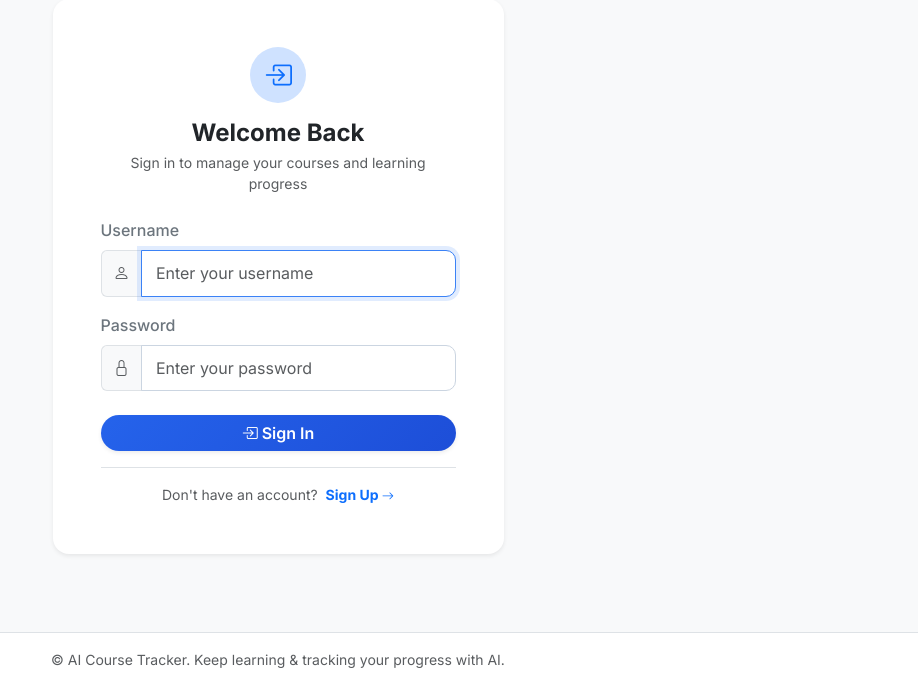
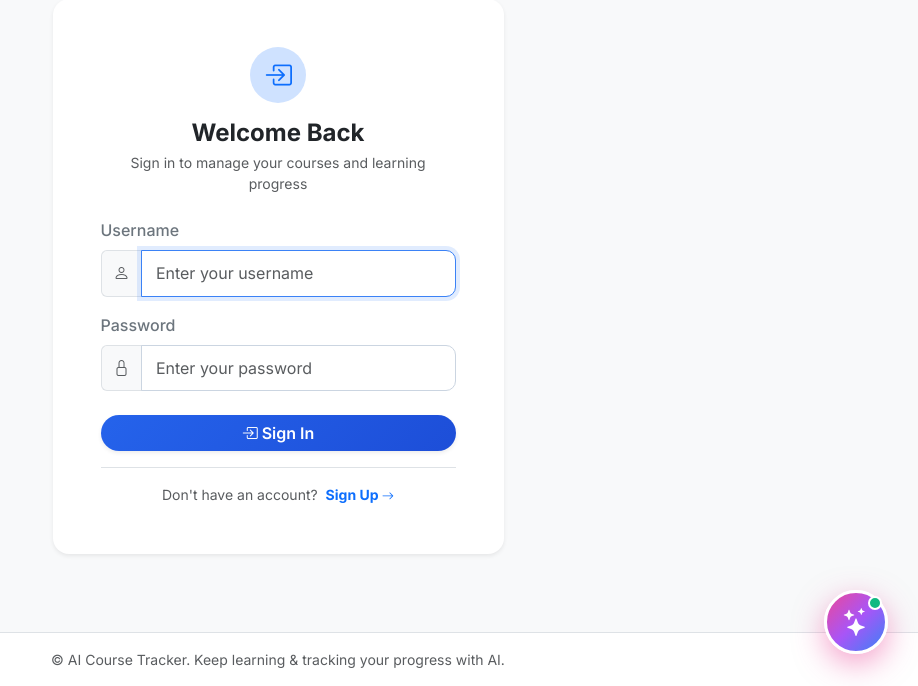
Before and after one commit to foysalpranto121/Course_Tracker, a Django app: page /signin/?next=/courses/1/ in a window 1280 px wide. Shown: the part 114-800 px from the top of the page, without its empty margins (362-1280 px from the left). Run offline with Django 5.2, Linux system fonts and the light colour scheme.

Commit message:
updated ai features

```diff
--- a/courses/static/courses/css/style.css
+++ b/courses/static/courses/css/style.css
@@ -171,12 +171,15 @@ body {
 
 /* Floating Action Button (FAB) */
 .ai-fab-btn {
-    position: fixed;
-    bottom: 25px;
-    right: 25px;
-    width: 62px;
-    height: 62px;
-    z-index: 1050;
+    position: fixed !important;
+    bottom: 25px !important;
+    right: 25px !important;
+    width: 62px !important;
+    height: 62px !important;
+    z-index: 9999 !important;
+    display: flex !important;
+    align-items: center !important;
+    justify-content: center !important;
     background: linear-gradient(135deg, #ec4899 0%, #a855f7 50%, #3b82f6 100%) !important;
     border: 3px solid #ffffff !important;
     border-radius: 50% !important;
--- a/courses/templates/courses/base.html
+++ b/courses/templates/courses/base.html
@@ -28,7 +28,7 @@
     <!-- Custom CSS -->
     <link
         rel="stylesheet"
-        href="{% static 'courses/css/style.css' %}"
+        href="{% static 'courses/css/style.css' %}?v=1.2"
     >
 </head>
 
@@ -149,11 +149,10 @@
         </div>
     </footer>
 
-    {% if user.is_authenticated %}
     <!-- Cute AI Assistant Floating Action Button (FAB) -->
-        <button id="aiFabBtn" class="btn ai-fab-btn shadow-lg d-flex align-items-center justify-content-center" type="button" data-bs-toggle="offcanvas" data-bs-target="#aiAssistantOffcanvas" aria-controls="aiAssistantOffcanvas" title="Ask AI Learning Assistant">
-            <i class="bi bi-stars fs-4 text-white"></i>
-            <span class="ai-fab-badge"></span>
+    <button id="aiFabBtn" class="btn ai-fab-btn shadow-lg d-flex align-items-center justify-content-center" type="button" data-bs-toggle="offcanvas" data-bs-target="#aiAssistantOffcanvas" aria-controls="aiAssistantOffcanvas" title="Ask AI Learning Assistant" style="position: fixed !important; bottom: 30px !important; right: 30px !important; width: 64px !important; height: 64px !important; z-index: 99999 !important; background: linear-gradient(135deg, #ec4899 0%, #a855f7 50%, #3b82f6 100%) !important; border: 3px solid #ffffff !important; border-radius: 50% !important; box-shadow: 0 10px 30px rgba(236, 72, 153, 0.5) !important; cursor: pointer !important;">
+        <i class="bi bi-stars fs-3 text-white"></i>
+        <span class="ai-fab-badge" style="position: absolute; top: 3px; right: 3px; width: 14px; height: 14px; background-color: #10b981; border: 2px solid #ffffff; border-radius: 50%;"></span>
     </button>
 
     <!-- Cute Pink & Bluish AI Assistant Offcanvas Drawer -->
@@ -178,7 +177,7 @@
             <div class="ai-welcome-card p-3 mb-3">
                 <div class="d-flex align-items-center gap-2 mb-1.5">
                     <i class="bi bi-heart-fill text-danger fs-6"></i>
-                        <span class="fw-bold text-dark">Hi {{ user.username }}! 💕</span>
+                    <span class="fw-bold text-dark">Hi {% if user.is_authenticated %}{{ user.username }}{% else %}Guest{% endif %}! 💕</span>
                 </div>
                 <p class="small text-muted mb-2.5">What would you like me to do for you today?</p>
                 <div class="d-flex flex-wrap gap-1.5 ai-suggestion-pills">
@@ -205,7 +204,12 @@
                         <i class="bi bi-robot fs-6"></i>
                     </div>
                     <div class="ai-msg-bubble p-3">
-                            Hello {{ user.username }}! ✨ I am your cute AI study assistant. I monitor your active courses and upcoming tasks. Tap an option above or send me a prompt!
+                        Hello {% if user.is_authenticated %}{{ user.username }}{% else %}Guest{% endif %}! ✨ I am your cute AI study assistant. Ask me anything or tap an option above!
+                        {% if not user.is_authenticated %}
+                            <div class="mt-2 pt-2 border-top">
+                                <a href="{% url 'courses:signin' %}" class="btn btn-sm btn-primary rounded-pill px-3">Sign In for Full AI Features</a>
+                            </div>
+                        {% endif %}
                     </div>
                 </div>
             </div>
@@ -231,7 +235,6 @@
             </form>
         </div>
     </div>
-    {% endif %}
 
 
     <!-- Bootstrap JavaScript -->
@@ -242,7 +245,6 @@
     <!-- Custom JavaScript -->
     <script src="{% static 'courses/js/app.js' %}"></script>
 
-    {% if user.is_authenticated %}
     <!-- AI Assistant Interactive Logic -->
     <script>
         document.addEventListener("DOMContentLoaded", function () {
@@ -325,8 +327,10 @@
 
                     if (response.ok && data.status === "success") {
                         appendMessage("assistant", data.reply);
+                    } else if (response.status === 302 || response.redirected) {
+                        appendMessage("assistant", "🔒 Please <a href='{% url 'courses:signin' %}'>Sign In</a> to access full AI assistant features.");
                     } else {
-                        appendMessage("assistant", "⚠️ " + (data.message || "Something went wrong. Please try again."));
+                        appendMessage("assistant", "⚠️ " + (data.message || "Please sign in to access AI assistant features."));
                     }
                 } catch (err) {
                     typingIndicator.classList.add("d-none");
@@ -350,7 +354,5 @@
             });
         });
     </script>
-    {% endif %}
-
 </body>
 </html>
```
Lines whose indentation alone changed are shown as unchanged.
